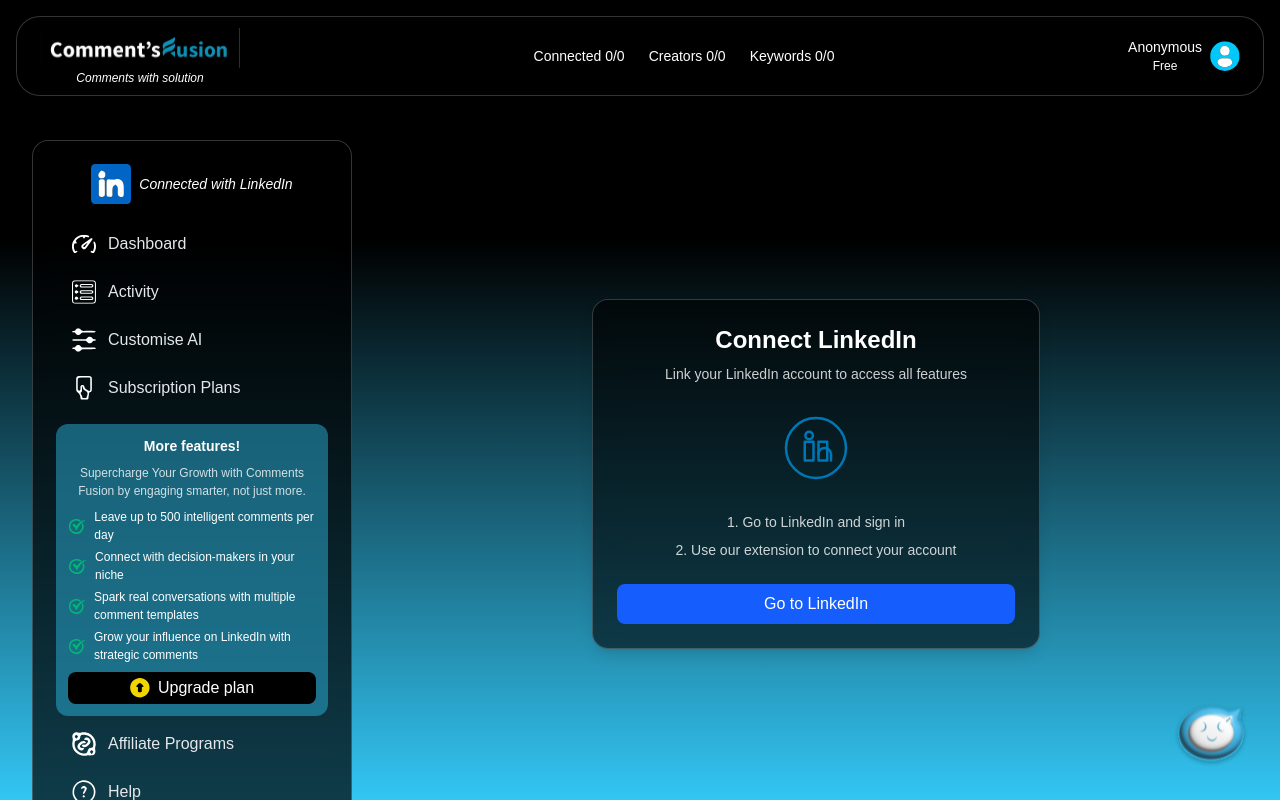
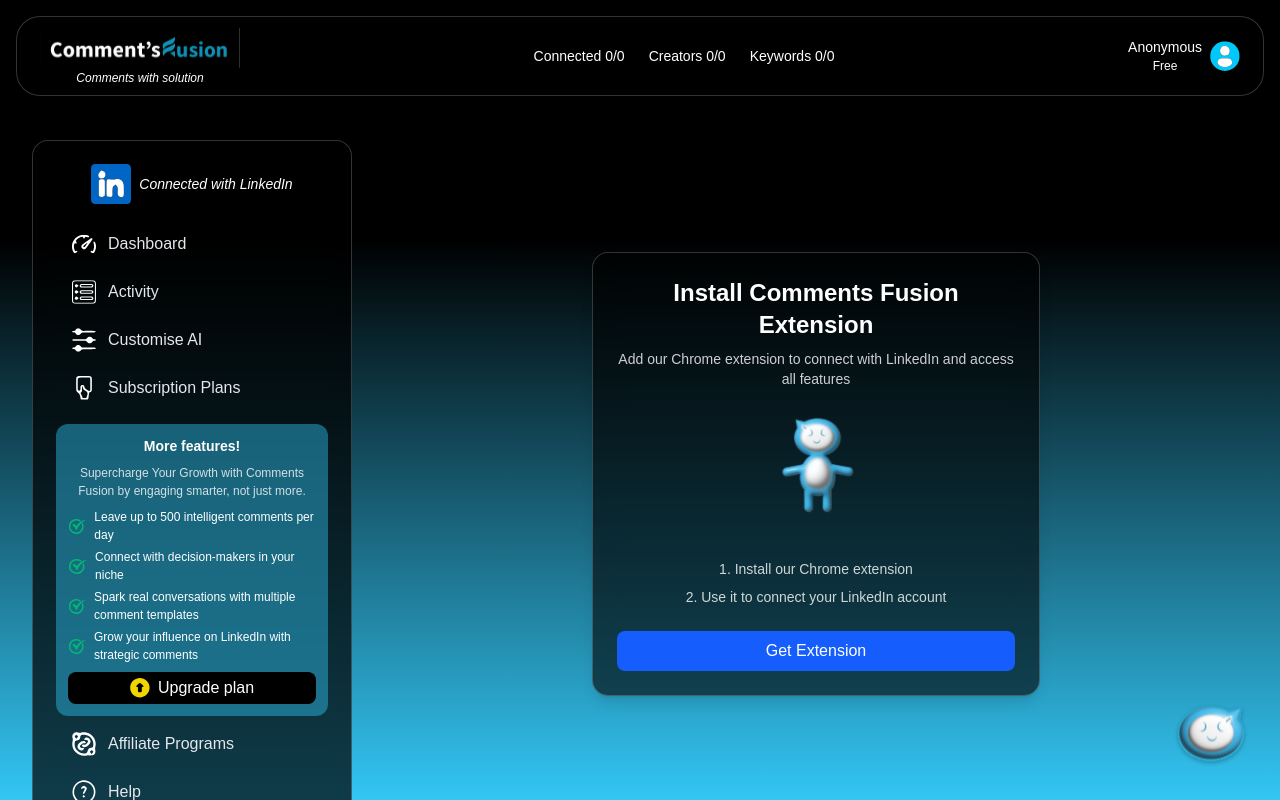
Before and after one commit to commentsfusion/commentsfusion, a Next.js app in the folder frontend/: page /connect-linkedin in a window 1280 px wide. Built offline with nearby package versions, Linux system fonts and the light colour scheme; no server answers.

Commit message:
added a page that redirects to chrome store for extension instead of redirecting to linkedin

```diff
--- a/frontend/src/app/connect-linkedin/page.js
+++ b/frontend/src/app/connect-linkedin/page.js
@@ -33,17 +33,17 @@
     <div className="h-full w-full flex flex-col items-center justify-center px-4 py-10">
       <div className="w-full max-w-md bg-black/60 backdrop-blur-md border border-white/20 rounded-2xl p-6 shadow-lg">
         <div className="text-center mb-6">
-          <h1 className="text-2xl font-bold mb-2">Connect LinkedIn</h1>
+          <h1 className="text-2xl font-bold mb-2">Install Comments Fusion Extension</h1>
           <p className="text-white/80 text-sm">
-            Link your LinkedIn account to access all features
+            Add our Chrome extension to connect with LinkedIn and access all features
           </p>
         </div>
 
         <div className="flex flex-col items-center">
           <div className="mb-6 flex items-center justify-center">
             <Image
-              src="/images/linkedin_connection.svg"
-              alt="LinkedIn"
+              src="/images/customise_AI/faq-bot.svg"
+              alt="Chrome Extension"
               width={80}
               height={80}
             />
@@ -51,27 +51,28 @@
 
           <div className="w-full mb-6 space-y-2 text-center">
             <p className="text-sm text-white/80">
-              1. Go to LinkedIn and sign in
+              1. Install our Chrome extension
             </p>
             <p className="text-sm text-white/80">
-              2. Use our extension to connect your account
+              2. Use it to connect your LinkedIn account
             </p>
           </div>
 
           <div className="flex flex-col gap-3 w-full">
             <button
               onClick={() => {
-                window.open("https://www.linkedin.com/", "_blank");
+                // Replace with your actual Chrome Web Store extension URL
+                window.open("https://chromewebstore.google.com/detail/oionfjkjcpfenmbeldmfdhcdfghohakn?utm_source=item-share-cb", "_blank");
 
                 // Use setTimeout to ensure the navigation happens after the new tab is opened
                 setTimeout(() => {
-                  // Use window.location for more direct navigation to the home page
-                  window.location.href = "/";
+                  // Redirect to main dashboard after opening extension page
+                  window.location.href = "/main_dashboard";
                 }, 100);
               }}
               className="w-full px-4 py-2 rounded-lg bg-blue-600 hover:bg-blue-700 text-white font-medium text-center"
             >
-              Go to LinkedIn
+              Get Extension
             </button>
             {/* <button
               onClick={handleGoToDashboard}
```
